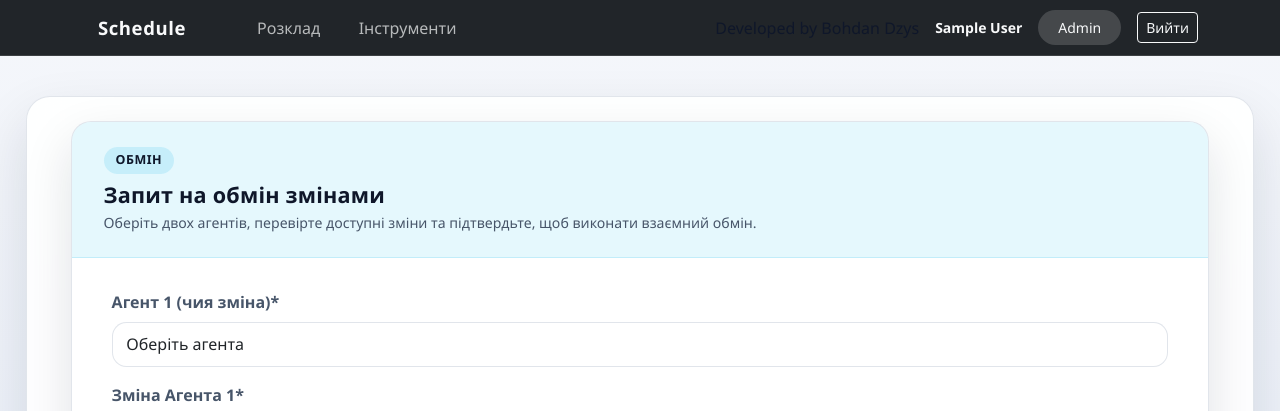
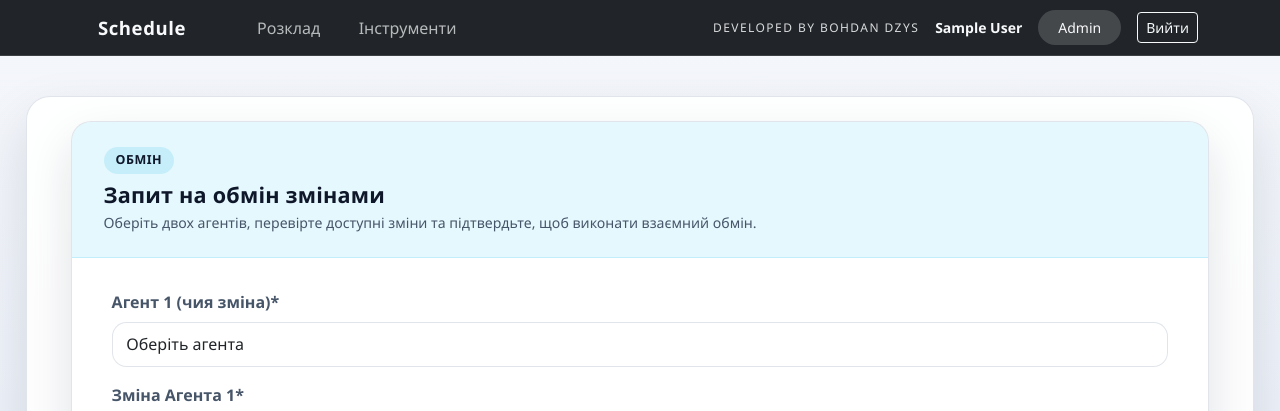
Before and after one commit to bod9dzys/BasicWFMbb, a Django app: page /exchange/ in a window 1280 px wide. Shown: the top 411 px of the page. Run offline with Django 5.2, Linux system fonts and the light colour scheme; the visitor is signed in with stand-in values (Sample User, id 1); data comes from the database, SQL or seed files in the repository; data that the repository does not hold is empty; some libraries are stand-ins or nearby versions.

Commit message:
final update dat 28.10

```diff
--- a/templates/base.html
+++ b/templates/base.html
@@ -358,6 +358,12 @@
         background: var(--brand-accent);
         box-shadow: 0 10px 24px rgba(76, 201, 240, 0.28);
       }
+      .developer-tag {
+        color: rgba(248, 249, 250, 0.85);
+        font-size: 0.75rem;
+        letter-spacing: 0.12em;
+        text-transform: uppercase;
+      }
       @media (max-width: 1199.98px) {
         main.container {
           padding: 2.5rem 2.25rem;
```
